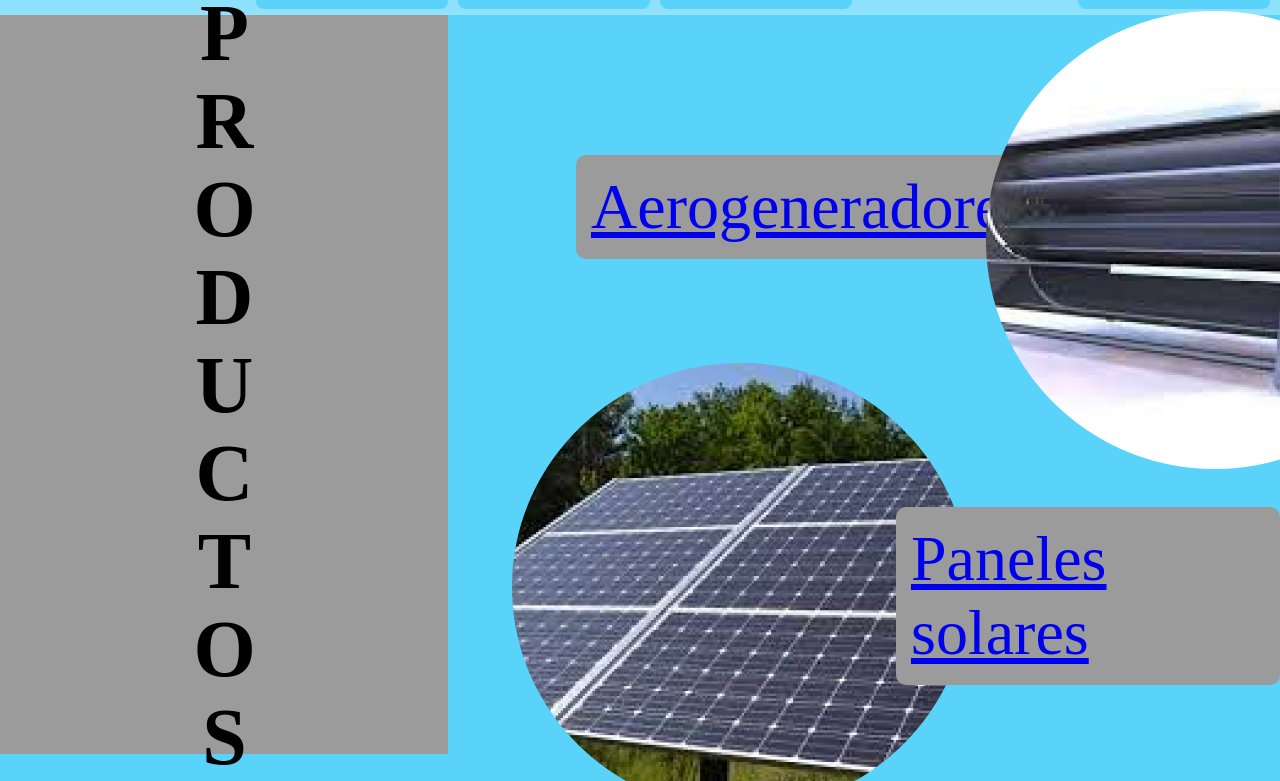
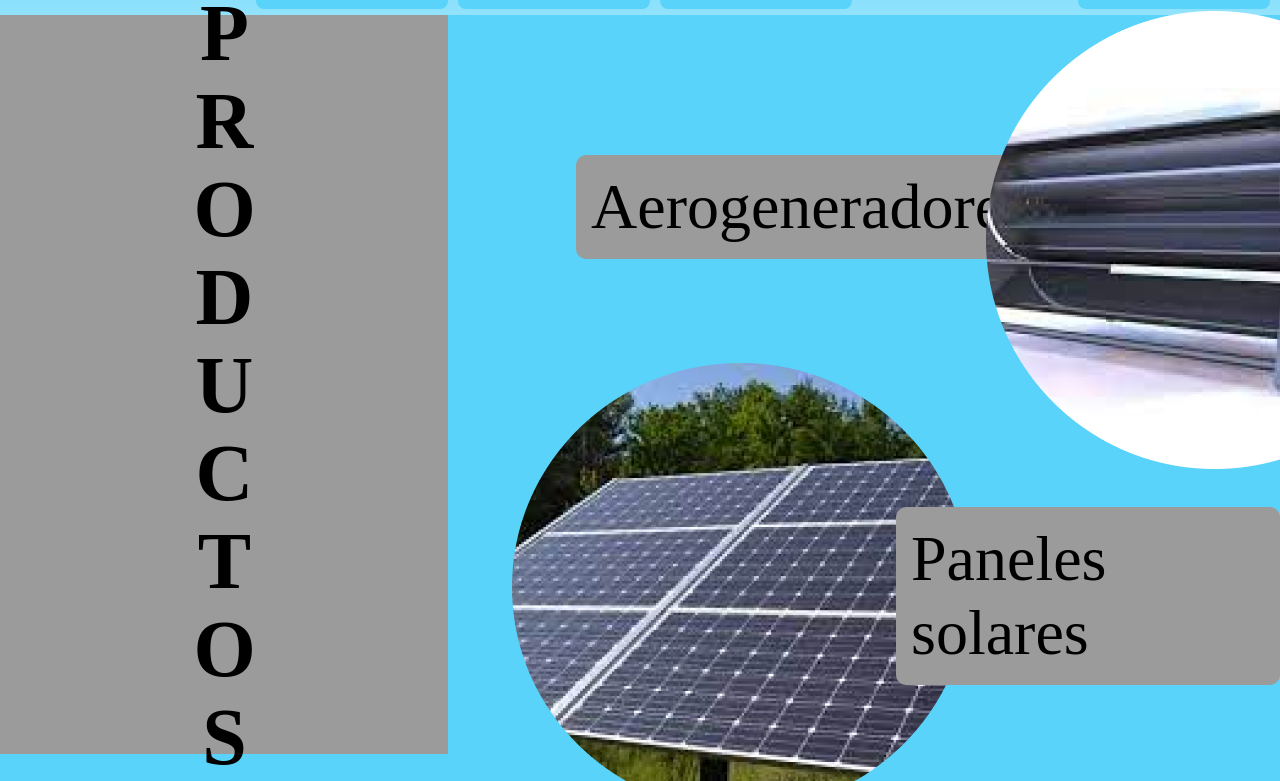
Before and after one commit to gacaut/parcial, a plain HTML site: page productos.html in a window 1280 px wide. Shown: the part 85-866 px from the top of the page. Drawn offline with Linux system fonts and the light colour scheme.

Commit message:
Update productos.css
texto enlace

```diff
--- a/productos.css
+++ b/productos.css
@@ -40,7 +40,10 @@ body{
     background: #9b9b9b;
     border-radius: 10px;
     font-size: 4em;
+}
+.texto a{
     text-decoration: none;
+    color: black;
 }
 .cosas2{
     left: 77%;
@@ -58,5 +61,8 @@ body{
     background: #9b9b9b;
     border-radius: 10px;
     font-size: 4em;
+}
+.texto2 a{
     text-decoration: none;
+    color: black;
 }
```
